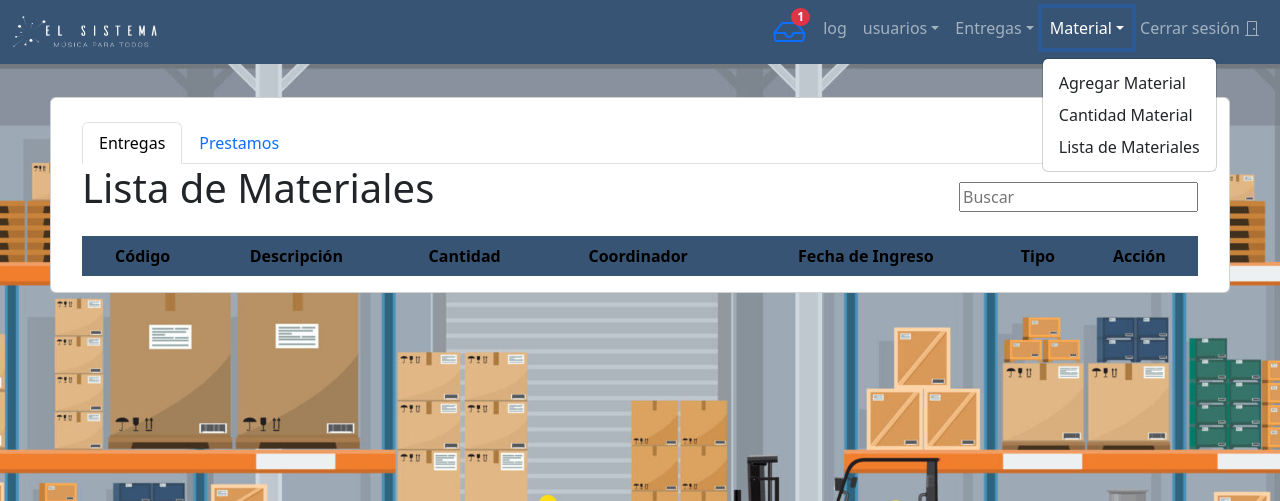
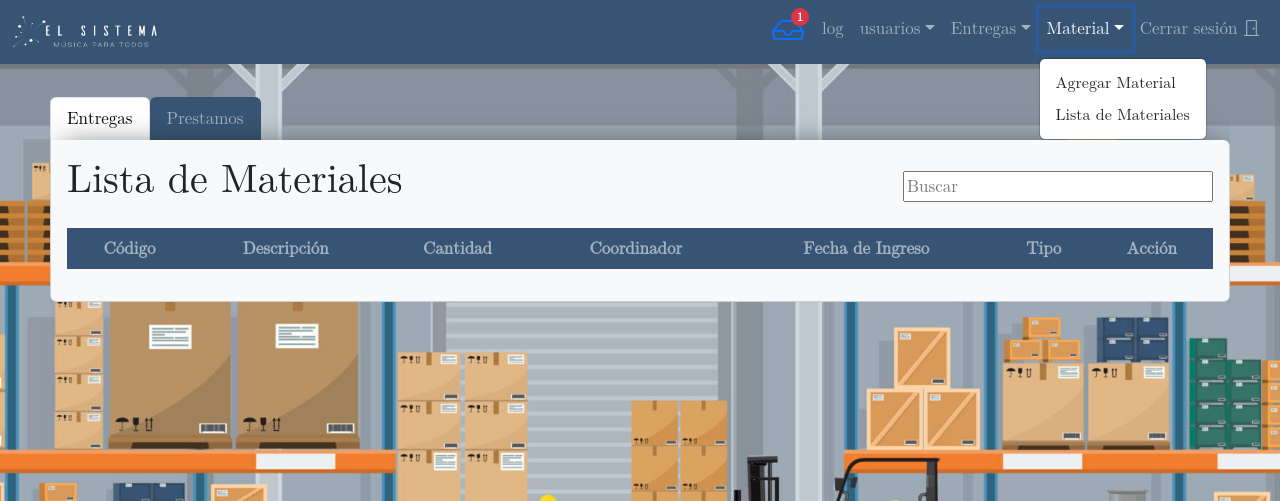
Before and after one commit to Dey0014/inventario, a Django app: page /inventario/material-list/ in a window 1280 px wide, after a click on "Material". Shown: the top 501 px of the page. Run offline with Django 5.2, Linux system fonts and the light colour scheme; a user stored in the database is signed in; tables that the repository leaves empty hold one stand-in row (values such as "Sample post"); lists and menus that the app fills with data are empty; some libraries are stand-ins or nearby versions.

Commit message:
servidor

```diff
--- a/inventario/static/js/js.js
+++ b/inventario/static/js/js.js
@@ -1,5 +1,7 @@
 $(document).ready(function () {
-$(".select2").select2();
+$(".select2").select2({
+    width: '100%'
+});
 });
 //esto es para que funcionen todos los select2
 $('#add-department-icon').on('click', function(event) {
--- a/inventario/templates/extends/agregar_material.html
+++ b/inventario/templates/extends/agregar_material.html
@@ -1,6 +1,6 @@
 {% extends "inicio.html" %}
 {% block content %}
-<div class="container mt-5">
+<div id="contenido" class="{{ tablas }} " style="box-shadow: 1px 1px 30px -10px;" id="myTabContent">
   <h1 class="mb-4">Agregar Material</h1>
   <form method="post">
     {% csrf_token %}
--- a/inventario/templates/extends/home.html
+++ b/inventario/templates/extends/home.html
@@ -1,5 +1,5 @@
 {% extends "inicio.html" %} {% block content %}
-<div id="contenido" class="content-container mt-4">
+<div id="contenido" class="{{ tablas }} " style="box-shadow: 1px 1px 30px -10px;" id="myTabContent">
     <h1 class="my-4 text-center">Bienvenido al Inventario de la Ferretería</h1>
     {% if messages %}
     <ul class="list-unstyled">
--- a/inventario/templates/extends/lista_usuarios.html
+++ b/inventario/templates/extends/lista_usuarios.html
@@ -1,6 +1,6 @@
 {% extends "inicio.html" %}
 {% block content %}
-<div class="container">
+<div id="contenido" class="{{ tablas }} " style="box-shadow: 1px 1px 30px -10px;" id="myTabContent">
     <h1 class="my-4 text-center">Lista de usuarios</h1>
     <div class="table-responsive">
         <table class="table table-hover table-borderless text-center">
--- a/inventario/templates/extends/material_list.html
+++ b/inventario/templates/extends/material_list.html
@@ -1,21 +1,21 @@
 {% extends "inicio.html" %}
 {% block content %}
-<div class="container mt-4 table-responsive">
-  <ul class="nav nav-tabs" id="myTab" role="tablist">
+<div id="contenido" class="mt-4 table-responsive ">
+  <ul class="nav nav-tabs" style="border: none;" id="myTab" role="tablist">
 
     <li class="nav-item" role="presentation">
-        <a class="nav-link nav-link-tabs active" id="profile-tab2" data-bs-toggle="tab" data-bs-target="#materialesentregas"
+        <a class="nav-link nav-link-tabs active"  id="profile-tab2" data-bs-toggle="tab" data-bs-target="#materialesentregas"
             type="button" role="tab" aria-controls="materialesentregas" aria-selected="false">Entregas</a>
     </li>
 
     <li class="nav-item" role="presentation">
-        <a class="nav-link nav-link-tabs" id="home-tab" data-bs-toggle="tab" data-bs-target="#home-tab-pane"
+        <a class="nav-link nav-link-tabs"  id="home-tab" data-bs-toggle="tab" data-bs-target="#home-tab-pane"
             type="button" role="tab" aria-controls="home-tab-pane" aria-selected="true">Prestamos</a>
     </li>
 
 </ul>
 
-<div class="tab-content card-tabs border-top-0 " id="myTabContent">
+<div class="{{ tablas }} " style="box-shadow: 1px 1px 30px -10px; border-top-left-radius: 0px;" id="myTabContent">
 
   <div class="tab-pane fade show active" id="materialesentregas" role="tabpanel2" aria-labelledby="profile-tab2" tabindex="0">
     <div style="display: flex;justify-content: space-between;align-items: baseline; min-width: 696px;">
--- a/inventario/templates/extends/prestamo.html
+++ b/inventario/templates/extends/prestamo.html
@@ -1,6 +1,6 @@
 {% extends "inicio.html" %}
 {% block content %}
-<div class="container">
+<div id="contenido" class="{{ tablas }} " style="box-shadow: 1px 1px 30px -10px;" id="myTabContent">
     <h1 class="my-4 text-center">Control de Entregas</h1>
     <form method="post">
         {% csrf_token %}
--- a/inventario/templates/extends/registrar_usuario.html
+++ b/inventario/templates/extends/registrar_usuario.html
@@ -1,6 +1,6 @@
 {% extends "inicio.html" %}
 {% block content %}
-<div class="container">
+<div id="contenido" class="{{ tablas }} " style="box-shadow: 1px 1px 30px -10px;" id="myTabContent">
     <h1 class="my-4 text-center">Registro de Usuario</h1>
     <form method="post" class="needs-validation" novalidate>
         {% csrf_token %}
--- a/inventario/templates/extends/registro_prestamo.html
+++ b/inventario/templates/extends/registro_prestamo.html
@@ -1,6 +1,6 @@
 {% extends "inicio.html" %}
 {% block content %}
-<div class="container">
+<div id="contenido" class="{{ tablas }} " style="box-shadow: 1px 1px 30px -10px;" id="myTabContent">
     <h1 class="my-4 text-center">Lista de Entregas</h1>
     <div class="table-responsive">
         <table class="table table-hover table-borderless text-center">
@@ -9,8 +9,7 @@
                     <th class="sortable">Departamento</th>
                     <th class="sortable">Material</th>
                     <th class="sortable">Analista</th>
-                    <th class="sortable">Nombre</th>
-                    <th class="sortable">Apellido</th>
+                    <th class="sortable">Nombre y Apellido</th>
                     <th class="sortable">Cantidad</th>
                     <th class="sortable">Descripción</th>
                     <th class="sortable">Fecha de Préstamo</th>
--- a/inventario/templates/inicio.html
+++ b/inventario/templates/inicio.html
@@ -1,4 +1,5 @@
 {% load static %}
+{% with "card p-3 tab-content card-tabs border-top-0 bg-light" as tablas %}
 
 <!DOCTYPE html>
 <html lang="es">
@@ -66,7 +67,6 @@
                 aria-label="Prueba Desplegable 2">Material</a>
               <ul class="dropdown-menu">
                 <li><a class="dropdown-item" href="{% url 'agregar_material' %}">Agregar Material</a></li>
-                <li><a class="dropdown-item" href="{% url 'agregar_cantidad_material' %}">Cantidad Material</a></li>
                 <li><a class="dropdown-item" href="{% url 'material_list' %}">Lista de Materiales</a></li>
               </ul>
             </li>
@@ -84,7 +84,7 @@
     </nav>
   </div>
   <!-- ----- content start ----- -->
-  <div id="contenido" class="card content-container mt-4">
+  <div id="ver">
     {% block content %} {% endblock %}
   </div>
 
@@ -92,7 +92,7 @@
 
   <script>
     document.addEventListener("DOMContentLoaded", function () {
-      var contenidoDiv = document.getElementById("contenido");
+      var contenidoDiv = document.getElementById("ver");
       if (contenidoDiv.innerHTML.trim() === "") {
         contenidoDiv.classList.add("hidden");
       }
@@ -100,99 +100,164 @@
   </script>
 
   <script>
-    document.addEventListener('DOMContentLoaded', function() {
-      const solicitudesPendientes = JSON.parse('{{ solicitudes_pendientes|escapejs }}');  // Convertimos el JSON de Django a objeto JS
+    document.addEventListener('DOMContentLoaded', function () {
+      const solicitudesPendientes = JSON.parse('{{ solicitudes_pendientes|escapejs }}');
       const inboxIcon = document.getElementById('inbox-icon');
 
       // Manejamos el clic en el icono de inbox
-      inboxIcon.addEventListener('click', function() {
+      inboxIcon.addEventListener('click', function () {
         if (solicitudesPendientes.length > 0) {
-          let solicitudesHTML = '<ul style="text-align:left;" class="list-unstyled">';
-          solicitudesPendientes.forEach(function(solicitud) {
-            solicitudesHTML +=
-            `<li class="nav-item">
-              <a id="solicitud-${solicitud.id}" class="nav-link solicitud-link" href="javascript:void(0);" data-id="${solicitud.id}">
-                ${solicitud.persona__nombre} - ${solicitud.material_solicitado__descripcion}
+          const solicitudesHTML = solicitudesPendientes
+            .map(
+              solicitud => `
+                <tr>
+                  <td>${solicitud.id}</td>
+                  <td>${solicitud.persona__nombre}</td>
+                  <td>${solicitud.material_solicitado__descripcion}</td>
+                  <td>
+                    <a
+                      id="solicitud-${solicitud.id}"
+                      class="btn btn-sm btn-primary solicitud-link"
+                      href="javascript:void(0);"
+                      data-id="${solicitud.id}"
+                    >
+                      Ver Detalles
                     </a>
-            </li>
-            <br>`;
-          });
-          solicitudesHTML += '</ul>';
+                  </td>
+                </tr>`
+            )
+            .join('');
 
           Swal.fire({
             title: 'Solicitudes Pendientes',
-            html: solicitudesHTML,
-            icon: 'info'
-          });
-
-          // Añadimos evento de clic a los enlaces generados dinámicamente
-          document.querySelectorAll('.solicitud-link').forEach(function(link) {
-            link.addEventListener('click', function(e) {
-              const solicitudId = e.target.dataset.id; // ID de la solicitud seleccionada
-              const solicitud = solicitudesPendientes.find(s => s.id == solicitudId); // Encontramos la solicitud en el array
-
-              // Mostramos un nuevo SweetAlert con la información detallada
-              Swal.fire({
-                title: 'Detalles de la Solicitud',
             html: `
-                <ul class="text-">
-                  <li><strong>Persona:</strong> ${solicitud.persona__nombre}</li>
-                  <li><strong>Material Solicitado:</strong> ${solicitud.material_solicitado__descripcion}</li>
-                  <li><strong>Cantidad:</strong> ${solicitud.cantidad}</li>
-                  <li><strong>Departamento:</strong> ${solicitud.persona__departamento__nombre}</li>
-                  </ul>
-
-                  <div class="form-group">
-
-                    <label for="motivo">Justificacion:</label>
-                    <textarea id="motivo" class="form-control" rows="4" placeholder="detalles..."></textarea>
+              <div class="no-scrollbar" style="max-height: 400px; overflow-y: auto;">
+                <table class="table table-hover">
+                  <thead class="table-dark">
+                    <tr>
+                      <th scope="col">ID</th>
+                      <th scope="col">Nombre</th>
+                      <th scope="col">Material</th>
+                      <th scope="col">Acción</th>
+                    </tr>
+                  </thead>
+                  <tbody class="table-dark">
+                    ${solicitudesHTML}
+                  </tbody>
+                </table>
               </div>
             `,
             icon: 'info',
-                showCancelButton: true,
-                confirmButtonText: 'Aprobar',
-                cancelButtonText: 'Descartar'
-              }).then((result) => {
-                if (result.isConfirmed) {
-                  // Lógica para aprobar la solicitud
-                  aprobarSolicitud(solicitudId);
-                } else if (result.dismiss === Swal.DismissReason.cancel) {
-                  // Lógica para descartar la solicitud
-                  descartarSolicitud(solicitudId);
-                }
+            width: '1000px',
+            showCloseButton: true,
+            confirmButtonText: 'Cerrar',
           });
-            });
-          });
+
+          attachSolicitudEventHandlers(solicitudesPendientes);
         } else {
           Swal.fire({
             title: 'Sin Solicitudes',
             text: 'No tienes solicitudes pendientes',
-            icon: 'success'
+            icon: 'success',
           });
         }
       });
 
-      // Función para aprobar la solicitud (puedes enviar una petición AJAX)
-      function aprobarSolicitud(id) {
+      // Función para añadir eventos a cada solicitud
+      function attachSolicitudEventHandlers(solicitudesPendientes) {
+        document.querySelectorAll('.solicitud-link').forEach(link => {
+          link.addEventListener('click', function (e) {
+            const solicitudId = e.target.dataset.id;
+            const solicitud = solicitudesPendientes.find(s => s.id == solicitudId);
+
+            showSolicitudDetails(solicitud, solicitudId);
+          });
+        });
+      }
+
+      // Mostrar detalles de la solicitud
+      function showSolicitudDetails(solicitud, solicitudId) {
+        Swal.fire({
+          title: 'Detalles de la Solicitud',
+          html: `
+            <div style="text-align: left; margin: 10px;">
+              <p><strong>Persona:</strong> ${solicitud.persona__nombre}</p>
+              <p><strong>Material Solicitado:</strong> ${solicitud.material_solicitado__descripcion}</p>
+              <p><strong>Cantidad:</strong> ${solicitud.cantidad}</p>
+              <p><strong>Departamento:</strong> ${solicitud.persona__departamento__nombre}</p>
+              <div class="mt-3">
+                <label for="motivo" class="form-label"><strong>Justificación:</strong></label>
+                <textarea
+                  id="motivo"
+                  class="form-control border border-primary"
+                  rows="4"
+                  placeholder="Escribe la justificación aquí...">
+                </textarea>
+              </div>
+            </div>
+          `,
+          icon: 'info',
+          width: '600px',
+          showCloseButton: true,
+          showCancelButton: true,
+          confirmButtonText: 'Aprobar',
+          cancelButtonText: 'Descartar',
+          preConfirm: () => {
+            const motivo = document.getElementById('motivo').value.trim();
+            if (!motivo) {
+              Swal.showValidationMessage('Debes ingresar una justificación.');
+            }
+            return motivo;
+          },
+        }).then(result => {
+          if (result.isConfirmed) {
+            aprobarSolicitud(solicitudId, result.value);
+          } else if (result.dismiss === Swal.DismissReason.cancel) {
+            descartarSolicitud(solicitudId);
+          }
+        });
+      }
+
+      // Función para aprobar la solicitud
+      function aprobarSolicitud(id, motivo) {
+        Swal.fire({
+          title: 'Aprobando Solicitud...',
+          allowOutsideClick: false,
+          didOpen: () => {
+            Swal.showLoading();
+            // Simula una petición AJAX
+            setTimeout(() => {
               Swal.fire({
                 title: 'Solicitud Aprobada',
-          text: `La solicitud con ID ${id} fue aprobada exitosamente.`,
-          icon: 'success'
+                text: `La solicitud con ID ${id} fue aprobada con motivo: ${motivo}`,
+                icon: 'success',
               });
-        // Aquí puedes agregar lógica adicional para enviar datos al servidor
+            }, 1000);
+          },
+        });
       }
 
-      // Función para descartar la solicitud (puedes enviar una petición AJAX)
+      // Función para descartar la solicitud
       function descartarSolicitud(id) {
+        Swal.fire({
+          title: 'Descartando Solicitud...',
+          allowOutsideClick: false,
+          didOpen: () => {
+            Swal.showLoading();
+            // Simula una petición AJAX
+            setTimeout(() => {
               Swal.fire({
                 title: 'Solicitud Descartada',
                 text: `La solicitud con ID ${id} fue descartada.`,
-          icon: 'error'
+                icon: 'error',
               });
-        // Aquí puedes agregar lógica adicional para enviar datos al servidor
+            }, 1000);
+          },
+        });
       }
     });
   </script>
+
 
   <script src="{% static 'sweetalert2/dist/sweetalert2.min.js' %}"></script>
   <script src="{% static 'jquery/jquery.min.js' %}"></script>
@@ -202,3 +267,4 @@
 </body>
 
 </html>
+{% endwith %}
--- a/inventario/urls.py
+++ b/inventario/urls.py
@@ -11,12 +11,6 @@ urlpatterns = [
     path("agregar-material/", agregar_material, name="agregar_material"),
     path("material-list/", material_list, name="material_list"),
     path("prestamo_list/", prestamo_list, name="prestamo_list"),
-    # Agregar esta línea para redirigir a la lista de materiales
-    path(
-        "agregar_cantidad_material/",
-        agregar_cantidad_material,
-        name="agregar_cantidad_material",
-    ),
     path('modificar_cantidades/<int:pk>/', modificar_cantidades, name="modificar_cantidades"),
     path("prestar/", prestar_material, name="prestar_material"),
     path("registrar_usuario/", registrar_usuario, name="registrar_usuario"),
--- a/inventario/views.py
+++ b/inventario/views.py
@@ -152,52 +152,6 @@ def agregar_material(request):
 
 @login_required
 @group_required("coordinadores")
-def agregar_cantidad_material(request):
-    codigos = Material.objects.all()
-    if request.method == "POST":
-        codigo = request.POST.get('codigo')
-        cantidad_a_agregar = request.POST.get('cantidad')
-        cantidad_a_restar = request.POST.get('restar')
-
-        # Obtener el material por código
-        material = Material.objects.get(codigo=codigo)
-
-        if cantidad_a_agregar:
-            cantidad_a_agregar = int(cantidad_a_agregar)
-            material.agregar_material(cantidad_a_agregar)
-            messages.success(
-                request,
-                f"Se agregó {cantidad_a_agregar} unidades al material {material.descripcion}.",
-            )
-            # Registrar la acción en el log
-            UserActionLog.objects.create(
-                user=request.user,
-                action='agregar material',
-                details=f"Se agregó {cantidad_a_agregar} unidades a {material.descripcion}.",
-            )
-
-        if cantidad_a_restar:
-            cantidad_a_restar = int(cantidad_a_restar)
-            material.restar_material(cantidad_a_restar)
-            messages.success(
-                request,
-                f"Se restó {cantidad_a_restar} unidades al material {material.descripcion}.",
-            )
-            # Registrar la acción en el log
-            UserActionLog.objects.create(
-                user=request.user,
-                action='restar material',
-                details=f"Se restó {cantidad_a_restar} unidades al material {material.descripcion}.",
-            )
-
-    return render(
-        request,
-        "extends/cantidad_material.html",
-        {"codigos": codigos},
-    )
-
-@login_required
-@group_required("coordinadores")
 def modificar_cantidades(request, pk):
     if request.method == 'POST':
         cantidad_a_agregar = request.POST.get('cantidad')
@@ -312,9 +266,6 @@ def prestar_material(request):
         )
         prestamo.save()
 
-        # Actualizar la cantidad de material
-        material.cantidad -= cantidad
-        material.save()
         UserActionLog.objects.create(
             user=request.user,
             action='entrega',
--- a/static/css/style.css
+++ b/static/css/style.css
@@ -1,3 +1,14 @@
+body{
+    font-family: math;
+    font-size: 17px;
+}
+
+body.formulario_solicitud{
+    font-family: math;
+    font-size: 17px;
+}
+
+
 
 body.inicio {
     padding-top: 73px; /* ajustado para la barra de navegacion */
@@ -22,8 +33,10 @@ body nav.colornav{
 }
 
 body.login{
+    font-family: math;
     padding-top: 0px;
-    background-color: rgb(55 84 116)
+    background-color: rgb(55 84 116);
+    font-size: 17px;
 }
 div.card.content-container.contenido{
     background-color: #ffffffd4;
@@ -73,6 +86,7 @@ div#contenido {
 th.sortable {
     background-color: rgb(55 84 116);
     white-space: nowrap;
+    color: rgba(255, 255, 255, 0.55);
 }
 
 .notification-icon {
@@ -124,13 +138,42 @@ color: initial;                    /* Cambia el color de la letra */
     width: 100% !important;
 }
 
-.formulario_solicitud #contenido{
-    margin: 50px;
-    margin-right: 200px;
-    margin-left: 200px;
+
+.nav {
+    --bs-nav-link-hover-color: #000;
 
 }
 
-.formulario{
-    padding: 20px;
+
+
+.nav-linke {
+    color: #a6a6a6d4; /* Color normal */
+    text-decoration: none; /* Sin subrayado por defecto */
+    transition: all 0.2s ease; /* Transición suave */
 }
+
+.nav-linke:hover {
+    color: white; /* Cambiar el color del texto al pasar el cursor */
+    text-decoration: underline; /* Agregar subrayado */
+
+}
+
+.no-scrollbar {
+    scrollbar-width: none; /* Firefox */
+    -ms-overflow-style: none; /* Internet Explorer 10+ */
+}
+
+.no-scrollbar::-webkit-scrollbar {
+    display: none; /* Chrome, Safari y Edge */
+}
+
+.nav-link-tabs{
+    background-color: rgb(55 84 116);
+    text-decoration: none;
+    color: rgba(255, 255, 255, 0.55);
+
+}
+
+.nav-tabs {
+    --bs-nav-tabs-link-hover-border-color: rgb(55 84 116);
+}
--- a/static/js/js.js
+++ b/static/js/js.js
@@ -1,51 +1,18 @@
 $(document).ready(function () {
-  $(".select2").select2();
+$(".select2").select2({
+    width: '100%'
 });
-
-
-('click', function(event) {
-  event.preventDefault();  // Previene el comportamiento por defecto del enlace
-  $('#nuevo-departamento-field').toggle();
+});
+//esto es para que funcionen todos los select2
+$('#add-department-icon').on('click', function(event) {
+    event.preventDefault();  // Previene el comportamiento por defecto del enlace
+$('#nuevo-departamento-field').toggle();
 
 });
-
-
-    document.addEventListener('DOMContentLoaded', function() {
-        // Ocultar el formulario de nueva persona al cargar la página
-        document.getElementById('nuevaPersonaForm').classList.add('hidden');
-        document.getElementById('nuevoDepartamentoForm').classList.add('hidden');
-    });
-
-    // Detectar cambio en el select de persona
-    $('#persona').on('change.select2', function() {
-        var nuevaPersonaForm = document.getElementById('nuevaPersonaForm');
-        if (this.value === "nueva") {
-            nuevaPersonaForm.classList.remove('hidden');
-            nuevaPersonaForm.classList.add('row');
-        } else {
-            nuevaPersonaForm.classList.add('hidden');
-            nuevaPersonaForm.classList.remove('row');
-        }
-    });
-
-    // Detectar cambio en el select de departamento
-    $('#departamento').on('change.select2', function() {
-        var nuevoDepartamentoForm = document.getElementById('nuevoDepartamentoForm');
-        if (this.value === "nuevo") {
-            nuevoDepartamentoForm.classList.remove('hidden');
-        } else {
-            nuevoDepartamentoForm.classList.add('hidden');
-        }
-    });
-
-
-
-
 $('#add-person-icon').on('click', function(event) {
-    event.preventDefault();  // Previene el comportamiento por defecto del enlace
-    console.log("Icon clicked");  // Agregar esta línea para depuración
+      event.preventDefault();  // Previene el comportamiento por defecto del enlace
     $('#nueva-persona-field').toggle();
-  });
+});
 
 
 
@@ -87,7 +54,7 @@ document.addEventListener('DOMContentLoaded', function () {
             }
 
              // Ordenar las filas basado en el contenido de la columna
-             rows.sort((rowA, rowB) => {
+            rows.sort((rowA, rowB) => {
                 const cellA = rowA.querySelectorAll('td')[index].textContent.trim();
                 const cellB = rowB.querySelectorAll('td')[index].textContent.trim();
 
```
Also changed, not shown: inventario/static/css/style.css (+38 -8 lines), inventario/templates/extends/cantidad_material.html (deleted, +0 -51 lines), inventario/templates/extends/solicitud_material.html (+17 -38 lines), inventario/templates/extends/user_action_log.html (+5 -3 lines), inventario/templates/login.html (+29 -0 lines). Lines whose indentation alone changed are shown as unchanged.
